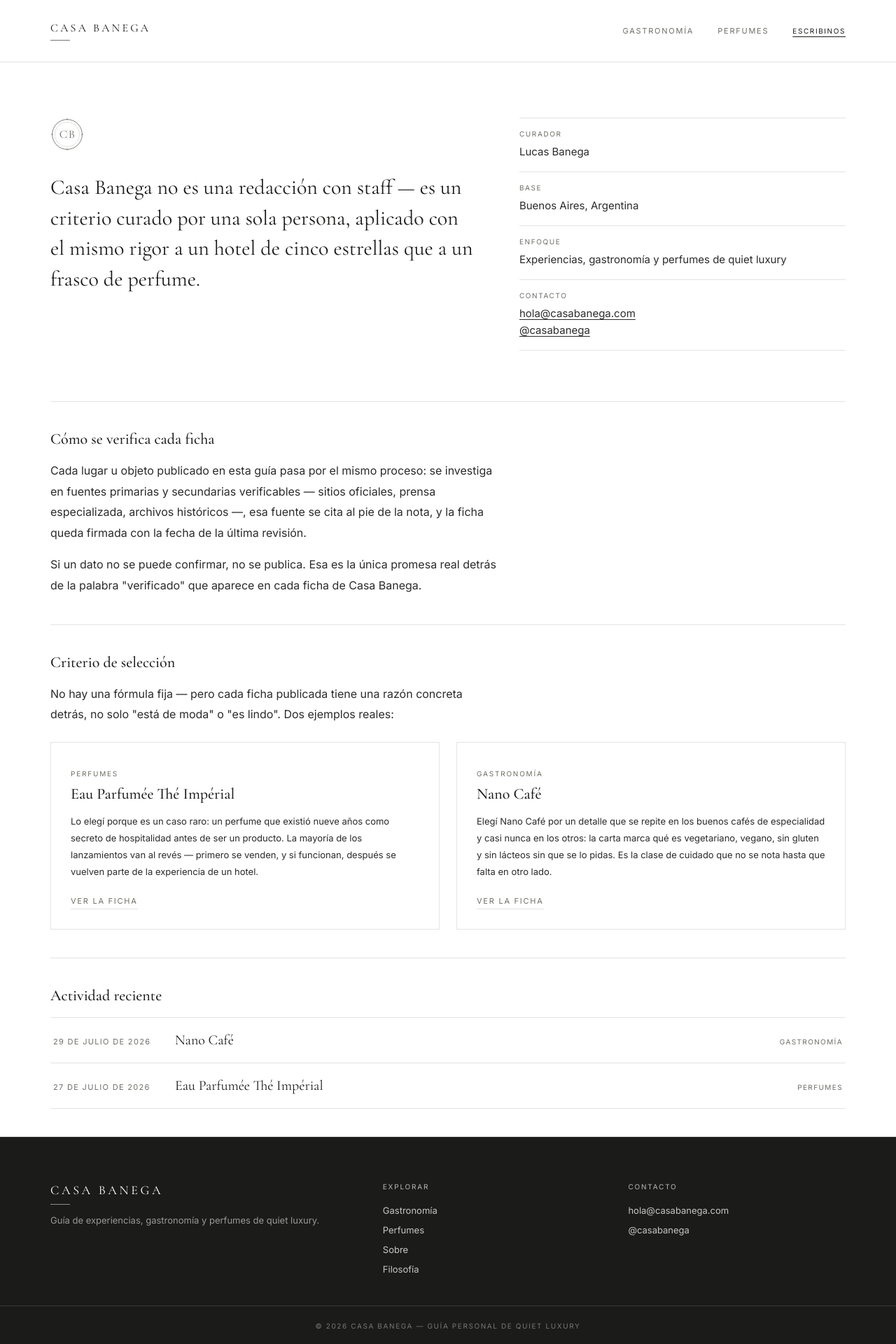
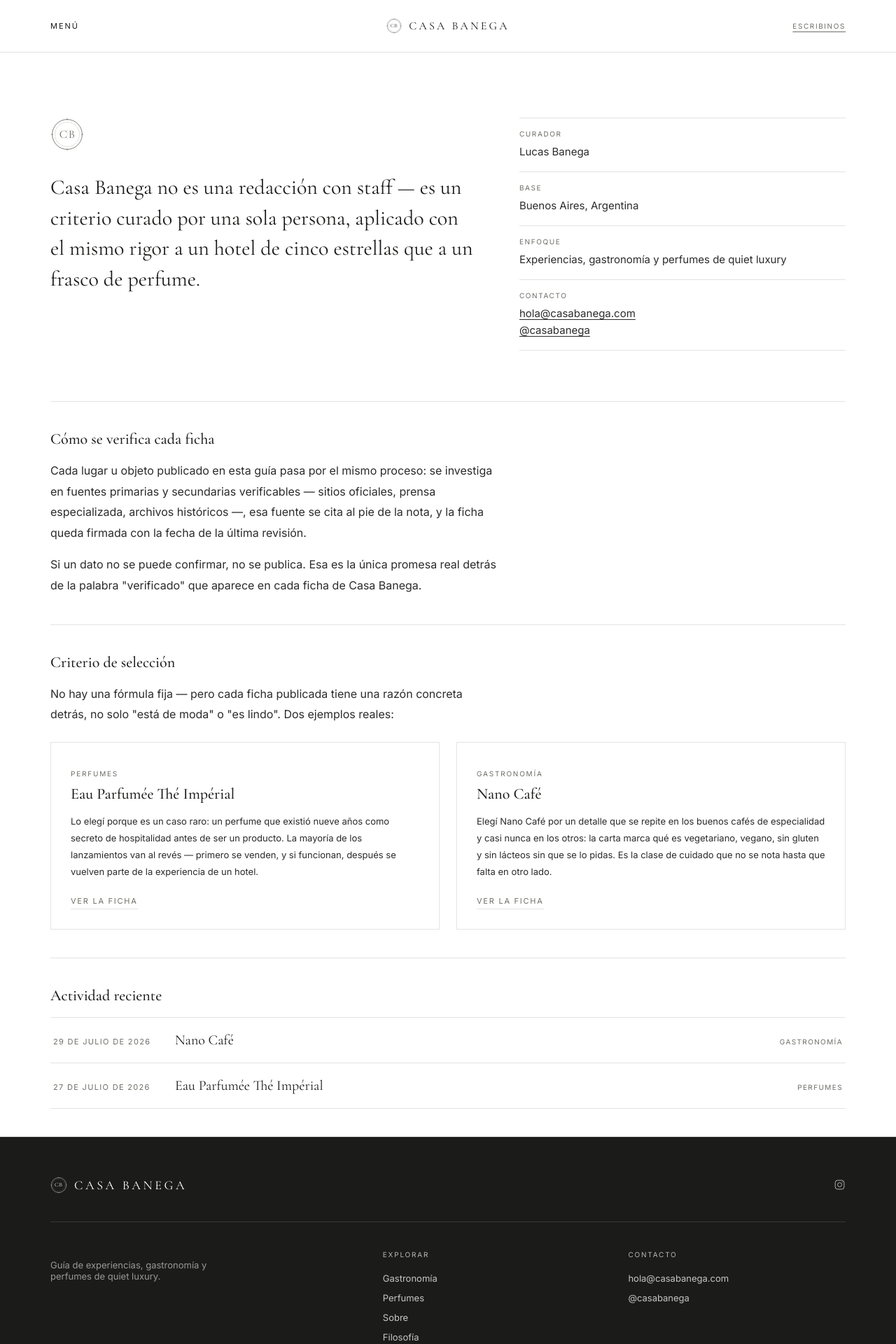
Before and after one commit to lucasabanega-creator/lecarnet, a React (Vite) app: page /sobre in a window 1280 px wide. Shown: the top 1920 px of the page at 70% size. Built offline with nearby package versions, Linux system fonts and the light colour scheme.

Commit message:
change-design

```diff
--- a/src/casa-banega.css
+++ b/src/casa-banega.css
@@ -91,17 +91,36 @@ header.solido {
 .header-inner {
   max-width: 1200px;
   margin: 0 auto;
-  padding: 30px 32px;
-  display: flex;
-  justify-content: space-between;
+  padding: 26px 32px;
+  display: grid;
+  grid-template-columns: 1fr auto 1fr;
   align-items: center;
+  column-gap: 24px;
 }
 
+.menu-toggle {
+  justify-self: start;
+  background: none;
+  border: none;
+  padding: 0;
+  cursor: pointer;
+  font-family: 'Inter', sans-serif;
+  font-size: var(--fs-11);
+  text-transform: uppercase;
+  letter-spacing: 0.18em;
+  color: rgba(255,255,255,0.9);
+  transition: color 400ms ease;
+}
+
+header.solido .menu-toggle { color: var(--ink); }
+.menu-toggle:hover { color: var(--accent-claro); }
+header.solido .menu-toggle:hover { color: var(--accent); }
+
 a.wordmark {
+  justify-self: center;
   display: inline-flex;
-  flex-direction: column;
-  align-items: flex-start;
-  gap: 7px;
+  align-items: center;
+  gap: 10px;
   font-family: 'Cormorant Garamond', serif;
   font-size: var(--fs-16);
   text-transform: uppercase;
@@ -111,85 +130,79 @@ a.wordmark {
   transition: color 400ms ease;
 }
 
-.wordmark-linea {
-  width: 28px;
-  height: 1px;
-  background: currentColor;
-  opacity: 0.6;
-}
+a.wordmark .monograma { flex-shrink: 0; }
 
 header.solido a.wordmark { color: var(--ink); }
 
-.nav-desktop { display: flex; align-items: center; gap: 34px; }
-.nav-mobile { display: none; }
+a.header-cta {
+  justify-self: end;
+  font-size: var(--fs-10);
+  text-transform: uppercase;
+  letter-spacing: 0.16em;
+  text-decoration: underline;
+  text-underline-offset: 4px;
+  color: rgba(255,255,255,0.9);
+  transition: color 400ms ease;
+}
 
-nav a.navlink {
+header.solido a.header-cta { color: var(--piedra); }
+a.header-cta:hover { color: var(--accent-claro); }
+header.solido a.header-cta:hover { color: var(--accent); }
+
+/* --- Overlay de menú: reemplaza el nav visible; se abre desde "Menú" --- */
+
+.menu-overlay {
+  position: fixed;
+  inset: 0;
+  z-index: -1;
+  display: flex;
+  flex-direction: column;
+  align-items: center;
+  justify-content: center;
+  gap: 48px;
+  background: var(--blanco);
+  opacity: 0;
+  visibility: hidden;
+  transition: opacity 400ms ease, visibility 0ms 400ms;
+}
+
+.menu-overlay.abierto {
+  z-index: 40;
+  opacity: 1;
+  visibility: visible;
+  transition: opacity 400ms ease;
+}
+
+.menu-overlay-nav {
+  display: flex;
+  flex-direction: column;
+  align-items: center;
+  gap: 22px;
+}
+
+.menu-overlay-nav a.navlink {
+  font-family: 'Cormorant Garamond', serif;
+  font-size: clamp(26px, 4vw, 38px);
+  text-transform: uppercase;
+  letter-spacing: 0.08em;
+  color: var(--ink);
+  text-decoration: none;
+  transition: color 300ms ease;
+}
+
+.menu-overlay-nav a.navlink:hover,
+.menu-overlay-nav a.navlink.activo { color: var(--accent); }
+
+.menu-overlay-cta {
   font-size: var(--fs-11);
   text-transform: uppercase;
   letter-spacing: 0.16em;
-  text-decoration: none;
-  color: rgba(255,255,255,0.85);
-  transition: color 400ms ease;
-}
-
-header.solido nav a.navlink { color: var(--piedra); }
-nav a.navlink:hover,
-nav a.navlink.activo { color: var(--accent); }
-header.solido nav a.navlink.activo { color: var(--ink); }
-
-a.btn-accent {
-  font-size: var(--fs-10);
-  text-transform: uppercase;
-  letter-spacing: 0.16em;
-  text-decoration: none;
-  padding: 10px 22px;
-  border: 1px solid rgba(255,255,255,0.6);
-  color: #FFFFFF;
-  transition: all 400ms ease;
-}
-
-header.solido a.btn-accent { color: var(--ink); border-color: var(--piedra); }
-a.btn-accent:hover { background: var(--accent); color: #FFFFFF !important; border-color: var(--accent); }
-
-a.btn-accent-oscuro { border-color: var(--accent-claro); color: #FFFFFF; }
-
-/* El "Escribinos" del header: link simple, sin caja. El de la tile oscura
-   "Trabajemos juntos" no entra acá (no vive en .nav-desktop/.nav-mobile). */
-.nav-desktop a.btn-accent,
-.nav-mobile a.btn-accent {
-  padding: 0;
-  border: none;
+  color: var(--piedra);
   text-decoration: underline;
   text-underline-offset: 4px;
 }
 
-.nav-desktop a.btn-accent:hover,
-.nav-mobile a.btn-accent:hover {
-  background: none;
-  color: var(--accent) !important;
-}
-
-.nav-toggle {
-  display: none;
-  flex-direction: column;
-  justify-content: center;
-  gap: 5px;
-  width: 32px;
-  height: 32px;
-  background: none;
-  border: none;
-  cursor: pointer;
-  padding: 0;
-}
-
-.nav-toggle span {
-  display: block;
-  height: 1px;
-  background: #FFFFFF;
-  transition: background 400ms ease;
-}
-
-header.solido .nav-toggle span { background: var(--ink); }
+.menu-overlay-cta:hover { color: var(--accent); }
 
 .titulo-hero-linea {
   width: 44px;
@@ -931,7 +944,39 @@ footer {
 .footer-inner {
   max-width: 1200px;
   margin: 0 auto;
-  padding: 64px 32px 32px;
+  padding: 56px 32px 40px;
+}
+
+.footer-top {
+  display: flex;
+  align-items: center;
+  justify-content: space-between;
+  padding-bottom: 40px;
+  margin-bottom: 40px;
+  border-bottom: 1px solid rgba(255,255,255,0.12);
+}
+
+.footer-wordmark {
+  display: flex;
+  align-items: center;
+  gap: 10px;
+  font-family: 'Cormorant Garamond', serif;
+  font-size: var(--fs-18);
+  text-transform: uppercase;
+  letter-spacing: 0.2em;
+  color: #FFFFFF;
+  margin: 0;
+}
+
+.footer-social {
+  display: inline-flex;
+  color: rgba(255,255,255,0.7);
+  transition: color 300ms ease;
+}
+
+.footer-social:hover { color: var(--accent-claro); }
+
+.footer-cols {
   display: grid;
   grid-template-columns: 1.4fr 1fr 1fr;
   gap: 40px;
@@ -946,27 +991,7 @@ footer {
   font-weight: 400;
 }
 
-.footer-wordmark {
-  display: flex;
-  flex-direction: column;
-  align-items: flex-start;
-  gap: 9px;
-  font-family: 'Cormorant Garamond', serif;
-  font-size: var(--fs-18);
-  text-transform: uppercase;
-  letter-spacing: 0.2em;
-  color: #FFFFFF;
-  margin: 0 0 14px;
-}
-
-.footer-wordmark-linea {
-  width: 28px;
-  height: 1px;
-  background: currentColor;
-  opacity: 0.5;
-}
-
-.footer-tagline { font-size: var(--fs-13); color: rgba(255,255,255,0.55); }
+.footer-tagline { font-size: var(--fs-13); color: rgba(255,255,255,0.55); max-width: 260px; }
 
 .footer-col a {
   display: block;
@@ -993,7 +1018,11 @@ footer {
    interrumpiendo el scroll) --- */
 
 .mosaico-wrap { padding-top: var(--space-11); padding-bottom: var(--space-11); }
-.mosaico-primera { padding-top: 190px; }
+.mosaico-primera { padding-top: 190px; padding-bottom: 0; }
+
+/* Hero de apertura: una sola tile a todo el ancho, no en grilla */
+.tile.hero-tile { aspect-ratio: 21/10; min-height: 460px; }
+@media (max-width: 860px) { .tile.hero-tile { aspect-ratio: 3/4; min-height: 420px; } }
 
 .mosaico {
   display: grid;
@@ -1131,6 +1160,124 @@ footer {
 
 .tile-clara .ver-mas-inline { margin-top: 4px; }
 
+/* Tile foto: cuarta celda del mosaico 2x2, imagen real de una categoría */
+
+.tile-foto {
+  color: #FFFFFF;
+  justify-content: flex-end;
+  padding: 26px;
+}
+
+.tile-foto-img {
+  position: absolute;
+  inset: 0;
+  width: 100%;
+  height: 100%;
+  object-fit: cover;
+  z-index: 0;
+  filter: grayscale(8%) saturate(0.95) contrast(1.03);
+  transition: transform 700ms cubic-bezier(.2,.7,.2,1);
+}
+
+.tile-foto:hover .tile-foto-img { transform: scale(1.045); }
+
+.tile-foto::after {
+  content: '';
+  position: absolute;
+  inset: 0;
+  background: linear-gradient(0deg, rgba(16,16,15,0.72) 0%, rgba(16,16,15,0.06) 55%);
+  z-index: 1;
+}
+
+.tile-foto-content { position: relative; z-index: 2; }
+.tile-foto-content .card-cat { color: var(--accent-claro); }
+.tile-foto-content h3 {
+  font-family: 'Cormorant Garamond', serif;
+  font-weight: 500;
+  font-size: var(--fs-26);
+  margin: 0 0 10px;
+}
+
+/* Botón con caja: solo para el CTA de la tile oscura */
+
+a.btn-accent {
+  display: inline-block;
+  font-size: var(--fs-10);
+  text-transform: uppercase;
+  letter-spacing: 0.16em;
+  text-decoration: none;
+  padding: 10px 22px;
+  border: 1px solid var(--accent-claro);
+  color: #FFFFFF;
+  transition: all 400ms ease;
+}
+
+a.btn-accent:hover { background: var(--accent); color: #FFFFFF; border-color: var(--accent); }
+
+/* --- Divisor de sección: sello monograma entre bloques full-width --- */
+
+.section-divider {
+  display: flex;
+  align-items: center;
+  justify-content: center;
+  gap: 20px;
+  max-width: 1200px;
+  margin: 0 auto;
+  padding: 8px 32px 48px;
+}
+
+.section-divider-linea {
+  flex: 1;
+  height: 1px;
+  background: var(--linea);
+  max-width: 220px;
+}
+
+.section-divider-sello { color: var(--accent-claro); flex-shrink: 0; }
+
+/* --- Fila editorial (última actividad, home) --- */
+
+.ticker {
+  border-top: 1px solid var(--linea);
+}
+
+.ticker-fila {
+  display: flex;
+  align-items: baseline;
+  gap: 28px;
+  padding: 26px 4px;
+  border-bottom: 1px solid var(--linea);
+  text-decoration: none;
+  transition: padding-left 300ms ease, color 300ms ease;
+}
+
+.ticker-fila:hover { padding-left: 14px; color: var(--accent); }
+
+.ticker-fecha {
+  flex: 0 0 auto;
+  font-size: var(--fs-11);
+  text-transform: uppercase;
+  letter-spacing: 0.14em;
+  color: var(--piedra);
+}
+
+.ticker-titulo {
+  flex: 1;
+  font-family: 'Cormorant Garamond', serif;
+  font-size: var(--fs-22);
+  color: var(--ink);
+}
+
+.ticker-fila:hover .ticker-titulo { color: var(--accent); }
+
+.ticker-cat {
+  flex: 0 0 auto;
+  font-size: var(--fs-10);
+  text-transform: uppercase;
+  letter-spacing: 0.14em;
+  color: var(--piedra);
+}
+
 /* Tile oscuro a todo el ancho (CTA de colaboración) */
 
 .tile-oscura {
@@ -1178,6 +1325,8 @@ footer {
 .filosofia-cuerpo { max-width: 640px; margin: 0 auto; }
 .filosofia-cuerpo .item-texto { margin: 0 auto 22px; }
 
+.capitulo-sello { color: var(--piedra); margin: 0 auto 22px; }
+
 .capitulo-titulo {
   font-family: 'Cormorant Garamond', serif;
   font-style: italic;
@@ -1187,7 +1336,18 @@ footer {
   margin: 0 0 20px;
 }
 
-.capitulo { margin-bottom: var(--space-11); }
+.capitulo {
+  display: flex;
+  flex-direction: column;
+  justify-content: center;
+  align-items: center;
+  min-height: 68vh;
+  margin-bottom: var(--space-11);
+  border-top: 1px solid var(--linea);
+  padding-top: var(--space-11);
+}
+
+.capitulo:first-child { border-top: none; padding-top: 0; }
 .capitulo:last-child { margin-bottom: 0; }
 
 .filosofia-cita { margin: 32px auto; max-width: 520px; }
@@ -1211,38 +1371,14 @@ footer {
 }
 
 @media (max-width: 860px) {
-  .nav-desktop { display: none; }
-  .nav-toggle { display: flex; }
-
-  .nav-mobile {
-    display: none;
-    flex-direction: column;
-    gap: 2px;
-    padding: 8px 32px 26px;
-  }
-
-  header.abierto { background: rgba(255,255,255,0.98); backdrop-filter: blur(6px); border-bottom: 1px solid var(--linea); }
-  header.abierto .wordmark { color: var(--ink); }
-  header.abierto .nav-toggle span { background: var(--ink); }
-  header.abierto .nav-mobile { display: flex; }
-
-  .nav-mobile a.navlink {
-    color: var(--texto);
-    padding: 14px 0;
-    border-bottom: 1px solid var(--linea);
-  }
-
-  .nav-mobile .btn-accent {
-    margin-top: 18px;
-    align-self: flex-start;
-    color: var(--ink);
-    border-color: var(--piedra);
-  }
+  .header-inner { padding: 22px 24px; column-gap: 12px; }
+  a.wordmark .wordmark-texto { font-size: var(--fs-14); }
+  a.header-cta { font-size: 9px; letter-spacing: 0.1em; }
 
   .cat-grid { grid-template-columns: 1fr; }
   .grid-cards { grid-template-columns: 1fr 1fr; }
   .grid-cards-uniforme { grid-template-columns: 1fr 1fr; }
-  .footer-inner { grid-template-columns: 1fr; }
+  .footer-cols { grid-template-columns: 1fr; gap: 28px; }
   section { padding: 70px 24px; }
   .page-hero { padding-top: 140px; }
   .item-page { padding-top: 128px; }
@@ -1252,9 +1388,14 @@ footer {
   .category-editorial-wrap { padding: 0 24px; }
   .verificacion-fila { flex-wrap: wrap; gap: 4px 16px; }
   .verificacion-fecha { flex-basis: 100%; order: 3; }
+  .ticker-fila { flex-wrap: wrap; gap: 4px 16px; }
+  .ticker-fecha { flex-basis: 100%; order: 3; }
   .filosofia-page { padding-top: 140px; }
   .mosaico { grid-template-columns: 1fr; }
-  .mosaico-primera { padding-top: 140px; }
+  .mosaico-wrap { padding-top: var(--space-8); padding-bottom: var(--space-8); }
+  .mosaico-primera { padding-top: 140px; padding-bottom: 0; }
   .tile { aspect-ratio: auto; min-height: 340px; }
   .tile-oscura { min-height: 280px; padding: 48px 24px; }
+  .section-divider { padding: 8px 24px 28px; }
+  .section-divider-linea { max-width: 60px; }
 }
--- a/src/components/Footer.jsx
+++ b/src/components/Footer.jsx
@@ -1,5 +1,6 @@
 import { Link } from "react-router-dom";
 import { CATEGORIAS, destacadoPorCategoria } from "../data/items";
+import Monogram from "./Monogram";
 
 const CATEGORIAS_CON_CONTENIDO = Object.values(CATEGORIAS).filter((cat) =>
   destacadoPorCategoria(cat.slug)
@@ -9,11 +10,28 @@ export default function Footer() {
   return (
     <footer>
       <div className="footer-inner">
+        <div className="footer-top">
+          <p className="footer-wordmark">
+            <Monogram size={24} />
+            Casa Banega
+          </p>
+          <a
+            className="footer-social"
+            href="https://instagram.com/casabanega"
+            target="_blank"
+            rel="noreferrer"
+            aria-label="Instagram de Casa Banega"
+          >
+            <svg width="17" height="17" viewBox="0 0 24 24" fill="none" stroke="currentColor" strokeWidth="1.3" aria-hidden="true">
+              <rect x="3" y="3" width="18" height="18" rx="5" />
+              <circle cx="12" cy="12" r="4.2" />
+              <circle cx="17.2" cy="6.8" r="0.9" fill="currentColor" stroke="none" />
+            </svg>
+          </a>
+        </div>
+
+        <div className="footer-cols">
           <div className="footer-col">
-          <p className="footer-wordmark">
-            Casa Banega
-            <span className="footer-wordmark-linea" />
-          </p>
             <p className="footer-tagline">Guía de experiencias, gastronomía y perfumes de quiet luxury.</p>
           </div>
           <div className="footer-col">
@@ -30,7 +48,10 @@ export default function Footer() {
             <a href="https://instagram.com/casabanega" target="_blank" rel="noreferrer">@casabanega</a>
           </div>
         </div>
-      <div className="footer-bottom">© 2026 Casa Banega — Guía personal de quiet luxury</div>
+      </div>
+      <div className="footer-bottom">
+        <span>© 2026 Casa Banega — Guía personal de quiet luxury</span>
+      </div>
     </footer>
   );
 }
--- a/src/components/Header.jsx
+++ b/src/components/Header.jsx
@@ -1,6 +1,7 @@
 import { useState, useEffect, useRef } from "react";
 import { Link, NavLink, useLocation } from "react-router-dom";
 import { CATEGORIAS, destacadoPorCategoria } from "../data/items";
+import Monogram from "./Monogram";
 
 const CATEGORIAS_CON_CONTENIDO = Object.values(CATEGORIAS).filter((cat) =>
   destacadoPorCategoria(cat.slug)
@@ -12,6 +13,10 @@ export default function Header() {
   const [open, setOpen] = useState(false);
   const headerRef = useRef(null);
   const intersectando = useRef(new Set());
+
+  useEffect(() => {
+    setOpen(false);
+  }, [pathname]);
 
   useEffect(() => {
     const header = headerRef.current;
@@ -52,46 +57,38 @@ export default function Header() {
     };
   }, [pathname]);
 
-  const solido = !sobreOscuro;
+  const solido = !sobreOscuro || open;
   const linkClass = ({ isActive }) => "navlink" + (isActive ? " activo" : "");
 
   return (
-    <header ref={headerRef} className={(solido ? "solido" : "") + (open ? " abierto" : "")}>
-      <div className="header-inner">
-        <Link to="/" className="wordmark" onClick={() => setOpen(false)}>
-          <span className="wordmark-texto">Casa Banega</span>
-          <span className="wordmark-linea" />
-        </Link>
-        <nav className="nav-desktop">
+    <>
+      <header ref={headerRef} className={(solido ? "solido" : "") + (open ? " abierto" : "")}>
+        <div className="header-inner">
+          <button className="menu-toggle" onClick={() => setOpen((v) => !v)} aria-expanded={open}>
+            <span>{open ? "Cerrar" : "Menú"}</span>
+          </button>
+
+          <Link to="/" className="wordmark" onClick={() => setOpen(false)}>
+            <Monogram size={22} className="wordmark-monograma" />
+            <span className="wordmark-texto">Casa Banega</span>
+          </Link>
+
+          <a className="header-cta" href="mailto:hola@casabanega.com">Escribinos</a>
+        </div>
+      </header>
+
+      <div className={"menu-overlay" + (open ? " abierto" : "")}>
+        <nav className="menu-overlay-nav">
           {CATEGORIAS_CON_CONTENIDO.map((cat) => (
-            <NavLink key={cat.slug} to={`/${cat.slug}`} className={linkClass}>
+            <NavLink key={cat.slug} to={`/${cat.slug}`} className={linkClass} onClick={() => setOpen(false)}>
               {cat.nombre}
             </NavLink>
           ))}
-          <a className="btn-accent" href="mailto:hola@casabanega.com">Escribinos</a>
+          <NavLink to="/sobre" className={linkClass} onClick={() => setOpen(false)}>Sobre</NavLink>
+          <NavLink to="/filosofia" className={linkClass} onClick={() => setOpen(false)}>Filosofía</NavLink>
         </nav>
-        <button
-          className="nav-toggle"
-          aria-label="Abrir menú"
-          onClick={() => setOpen((v) => !v)}
-        >
-          <span />
-          <span />
-        </button>
+        <a className="menu-overlay-cta" href="mailto:hola@casabanega.com">hola@casabanega.com</a>
       </div>
-      <nav className="nav-mobile">
-        {CATEGORIAS_CON_CONTENIDO.map((cat) => (
-          <NavLink
-            key={cat.slug}
-            to={`/${cat.slug}`}
-            className={linkClass}
-            onClick={() => setOpen(false)}
-          >
-            {cat.nombre}
-          </NavLink>
-        ))}
-        <a className="btn-accent" href="mailto:hola@casabanega.com">Escribinos</a>
-      </nav>
-    </header>
+    </>
   );
 }
--- a/src/pages/Filosofia.jsx
+++ b/src/pages/Filosofia.jsx
@@ -1,4 +1,5 @@
 import { useDocumentMeta } from "../hooks/useDocumentMeta";
+import Monogram from "../components/Monogram";
 
 export default function Filosofia() {
   useDocumentMeta({
@@ -14,6 +15,7 @@ export default function Filosofia() {
 
       <div className="filosofia-cuerpo">
         <div className="capitulo">
+          <Monogram size={32} className="capitulo-sello" />
           <p className="capitulo-titulo">El criterio</p>
           <p className="item-texto">
             Casa Banega no es un ranking ni un catálogo de tendencias. Es un archivo personal de
@@ -23,6 +25,7 @@ export default function Filosofia() {
         </div>
 
         <div className="capitulo">
+          <Monogram size={32} className="capitulo-sello" />
           <p className="capitulo-titulo">La verificación</p>
           <p className="item-texto">
             Verificamos antes de publicar. Preferimos una ficha confirmada a diez inventadas,
@@ -33,6 +36,7 @@ export default function Filosofia() {
         </div>
 
         <div className="capitulo">
+          <Monogram size={32} className="capitulo-sello" />
           <p className="capitulo-titulo">La idea de suficiencia</p>
           <blockquote className="filosofia-cita">
             <p>“Quien sabe que tiene suficiente, es rico.”</p>
```
Also changed, not shown: posts/2026-08-11-richemont-margen-vs-venta.md (added, +11 -0 lines), src/components/SectionDivider.jsx (added, +11 -0 lines), src/pages/CategoryPage.jsx (+7 -3 lines), src/pages/Gateway.jsx (+59 -11 lines), .claude/launch.json, .claude/settings.json (added), 7 other files (tests, documents, lock files or other folders). Lines whose indentation alone changed are shown as unchanged.
